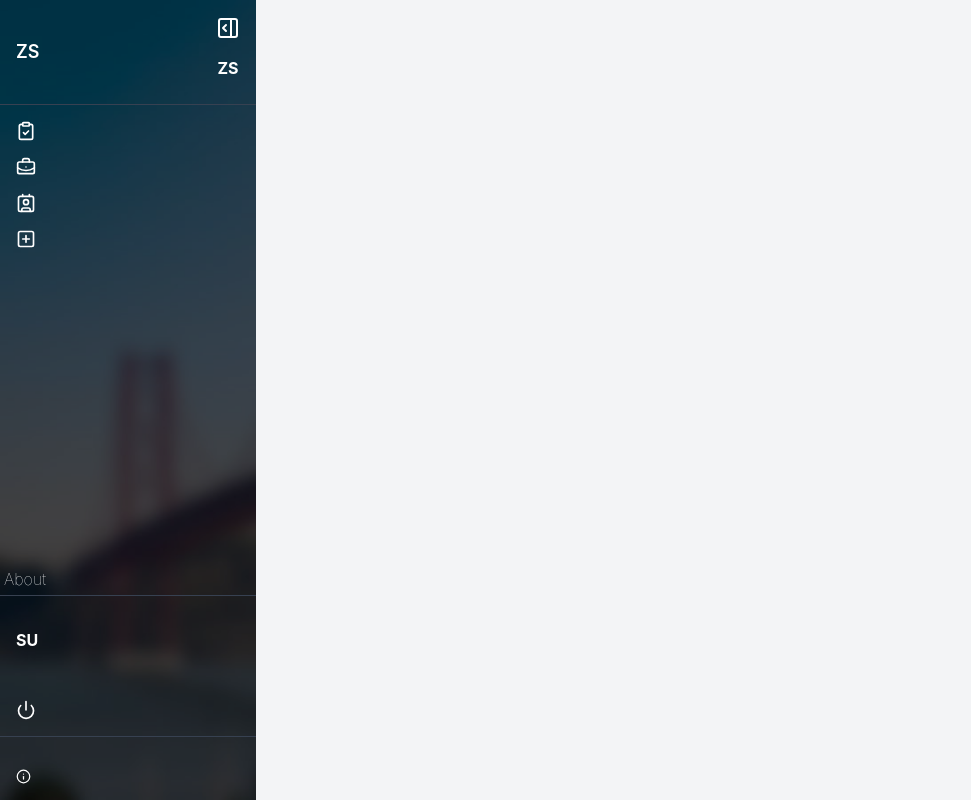
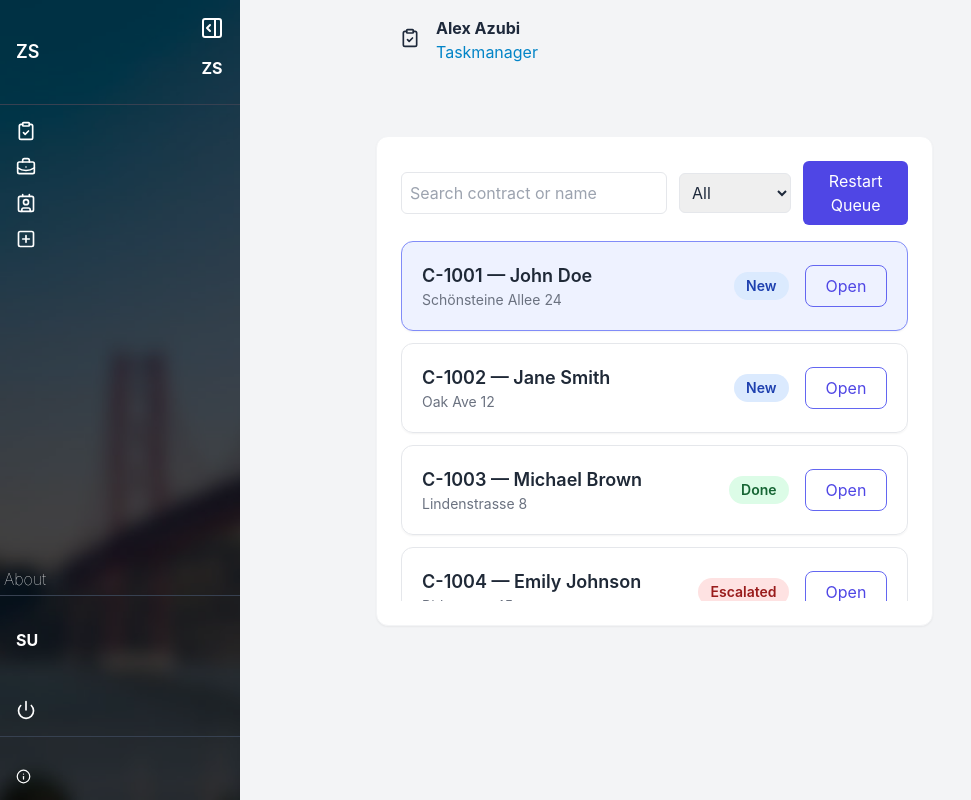
Before and after one commit to Anislazhar/GSide-taskmanagement, a React (Create React App) app: page / in a window 1280 px wide. Shown: the whole page, without its empty margins (0-971 px from the left). Built offline with nearby package versions, Linux system fonts and the light colour scheme.

Commit message:
created badge taskCard and addes to tasklist + statsCard

```diff
--- a/src/App.tsx
+++ b/src/App.tsx
@@ -1,12 +1,13 @@
 import { BrowserRouter, Route, Routes } from "react-router-dom";
 import MainLayout from "./components/layout/MainLayout";
+import TaskList from "./components/tasks/TaskList";
 
 const App: React.FC = () => {
   return (
     <BrowserRouter>
       <MainLayout>
         <Routes>
-          <Route path="/" />
+          <Route path="/" element={<TaskList />} />
         </Routes>
       </MainLayout>
     </BrowserRouter>
--- a/src/app/store.ts
+++ b/src/app/store.ts
@@ -1,7 +1,10 @@
 import { configureStore } from "@reduxjs/toolkit";
+import tasksReducer from "../features/tasks/tasksSlice";
 
 export const store = configureStore({
-  reducer: {},
+  reducer: {
+    tasks: tasksReducer,
+  },
 });
 
 export type RootState = ReturnType<typeof store.getState>;
--- a/src/components/layout/Sidebar.tsx
+++ b/src/components/Sidebar.tsx
@@ -9,7 +9,7 @@ import {
   Power,
   Info,
 } from "lucide-react";
-import BackgroundImage from "../../assets/backgroundImage.png";
+import BackgroundImage from "../assets/backgroundImage.png";
 
 interface SidebarProps {
   isCollapsed: boolean;
@@ -20,7 +20,7 @@ const Sidebar: React.FC<SidebarProps> = ({ isCollapsed, toggleSidebar }) => {
   return (
     <div
       className={`relative h-screen text-white flex flex-col transition-all duration-300 ${
-        isCollapsed ? "w-14" : "w-64"
+        isCollapsed ? "w-14" : "w-60"
       }`}
     >
       <div
--- /dev/null
+++ b/src/components/StatsCard.tsx
@@ -0,0 +1,24 @@
+import React from "react";
+
+export default function StatsCard({ stats }: any) {
+  const total = stats.total || 0;
+  const byStatus = stats.byStatus || {};
+  return (
+    <div className="bg-white border rounded p-3 shadow-sm flex justify-between items-center">
+      <div>
+        <div className="text-xs text-slate-500">Total</div>
+        <div className="text-lg font-semibold">{total}</div>
+      </div>
+      <div className="text-right">
+        {Object.entries(byStatus).map(([k, v]) => {
+          const pct = total ? Math.round(((v as number) / total) * 100) : 0;
+          return (
+            <div key={k} className="text-sm">
+              <span className="font-medium">{k}</span>: {v as number} — {pct}%
+            </div>
+          );
+        })}
+      </div>
+    </div>
+  );
+}
--- a/src/components/layout/MainLayout.tsx
+++ b/src/components/layout/MainLayout.tsx
@@ -1,5 +1,6 @@
 import React, { useState } from "react";
-import Sidebar from "./Sidebar";
+import Sidebar from "../Sidebar";
+import Topbar from "../Topbar";
 
 export default function MainLayout({
   children,
@@ -14,6 +15,8 @@ export default function MainLayout({
       <Sidebar isCollapsed={isCollapsed} toggleSidebar={toggleSidebar} />
 
       <div className="flex-1 md:ml-20 min-h-screen flex flex-col">
+        <Topbar />
+
         <main className="flex-1 overflow-y-auto p-4 md:p-8 bg-gray-100">
           <div className="max-w-[1200px] mx-auto">{children}</div>
         </main>
--- /dev/null
+++ b/src/components/tasks/TaskCard.tsx
@@ -0,0 +1,23 @@
+import { Task } from "../../features/tasks/tasks.types";
+
+export default function TaskCard({ task }: { task: Task }) {
+  const statusColor =
+    task.status === "New"
+      ? "bg-amber-100 text-amber-800"
+      : task.status === "Done"
+      ? "bg-green-100 text-green-800"
+      : "bg-red-100 text-red-800";
+  return (
+    <div className="p-3 mb-2 bg-white rounded shadow-sm flex justify-between items-center">
+      <div>
+        <div className="text-sm font-medium">
+          {task.contractNumber} — {task.name}
+        </div>
+        <div className="text-xs text-slate-500">{task.address}</div>
+      </div>
+      <div className={`px-2 py-1 rounded text-xs ${statusColor}`}>
+        {task.status}
+      </div>
+    </div>
+  );
+}
--- /dev/null
+++ b/src/components/tasks/TaskList.tsx
@@ -0,0 +1,67 @@
+import React, { useEffect, useState } from "react";
+import { useDispatch, useSelector } from "react-redux";
+import { RootState, AppDispatch } from "../../app/store";
+import {
+  setTasks,
+  setIndex,
+  restartQueue,
+} from "../../features/tasks/tasksSlice";
+
+import { Task } from "../../features/tasks/tasks.types";
+import SearchFilterBar from "../ui/SearchFilterBar";
+import ContactCard from "../ui/ContactCard";
+
+const TaskList: React.FC = () => {
+  const dispatch = useDispatch<AppDispatch>();
+  const { tasks, index } = useSelector((s: RootState) => s.tasks);
+  const [query, setQuery] = useState("");
+  const [filter, setFilter] = useState<"All" | "New" | "Done" | "Escalated">(
+    "All"
+  );
+
+  useEffect(() => {
+    fetch("/tasks.json")
+      .then((r) => r.json())
+      .then((data: Task[]) => dispatch(setTasks(data)))
+      .catch(() => dispatch(setTasks([])));
+  }, [dispatch]);
+
+  const filtered = tasks.filter(
+    (t) =>
+      (filter === "All" || t.status === filter) &&
+      `${t.contractNumber} ${t.name}`
+        .toLowerCase()
+        .includes(query.toLowerCase())
+  );
+
+  return (
+    <div className="p-6">
+      <div className="grid grid-cols-1 lg:grid-cols-3 gap-6">
+        <div className="lg:col-span-2 space-y-4">
+          <div className="bg-white p-6 rounded-xl shadow-sm border border-gray-100">
+            <SearchFilterBar
+              query={query}
+              filter={filter}
+              onQueryChange={setQuery}
+              onFilterChange={(f) => setFilter(f as any)}
+              onRestart={() => dispatch(restartQueue())}
+            />
+
+            <div className="flex flex-col space-y-3 overflow-y-auto max-h-[360px] scrollbar-thin scrollbar-thumb-gray-300">
+              {filtered.map((t, idx) => (
+                <ContactCard
+                  key={t.id}
+                  task={t}
+                  isActive={idx === index}
+                  onOpen={() => dispatch(setIndex(idx))}
+                />
+              ))}
+            </div>
+          </div>
+        </div>
+      </div>
+    </div>
+  );
+};
+
+export default TaskList;
```
